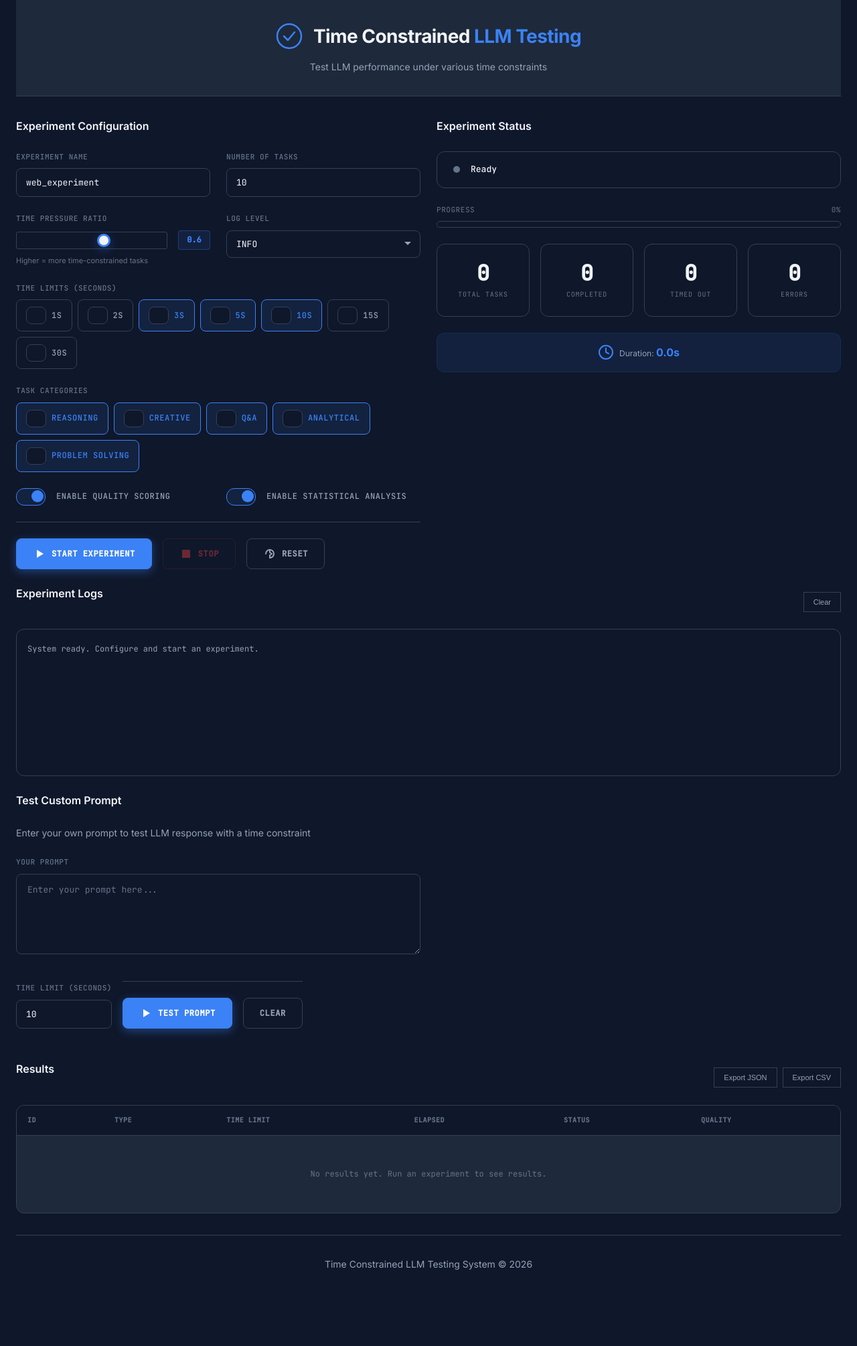
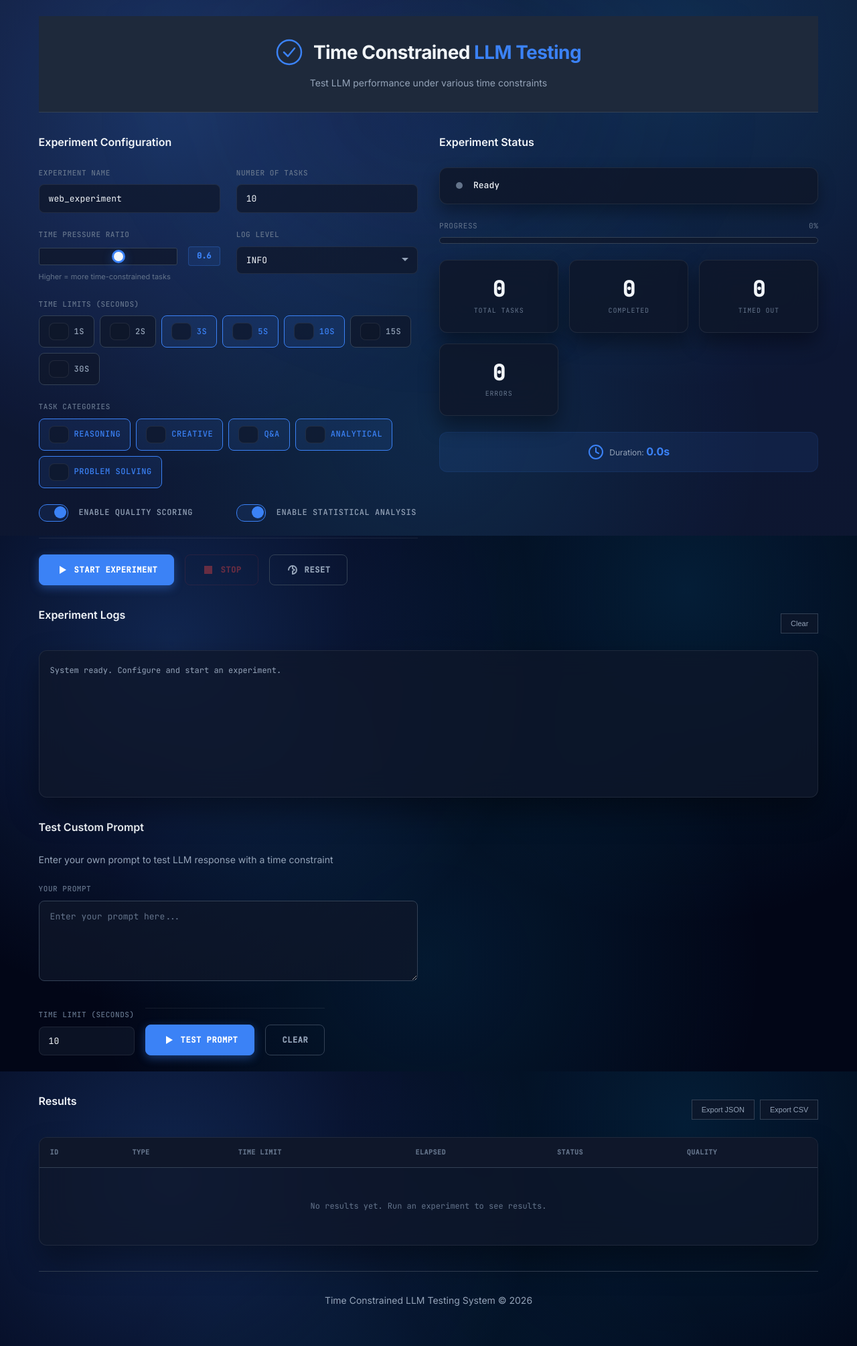
Before and after one commit to ChandanHegde07/Time-Constrained-LLM, a Flask app: page /experiment in a window 1280 px wide. Shown: the whole page at 67% size. Before the commit the page ends 1896 px from the top, so only its background shows below. Run offline with Flask 3, Linux system fonts and the light colour scheme; data that the repository does not hold is empty.

Commit message:
enhance styles

```diff
--- a/static/styles.css
+++ b/static/styles.css
@@ -14,7 +14,7 @@
     --bg-primary: #0f172a;
     --bg-secondary: #1e293b;
     --bg-tertiary: #334155;
-    --bg-input: #0f172a;
+    --bg-input: rgba(15, 23, 42, 0.75);
 
     /* Border Colors */
     --border-color: #334155;
@@ -82,6 +82,13 @@
     --transition: 0.2s ease;
     --transition-smooth: cubic-bezier(0.4, 0, 0.2, 1);
     --transition-bounce: cubic-bezier(0.68, -0.55, 0.265, 1.55);
+
+    /* Surfaces & glow */
+    --surface-card: rgba(15, 23, 42, 0.85);
+    --surface-panel: rgba(15, 23, 42, 0.75);
+    --surface-border: rgba(255, 255, 255, 0.08);
+    --surface-glow: rgba(59, 130, 246, 0.2);
+    --shadow-panel: 0 25px 60px rgba(15, 23, 42, 0.55);
 }
 
 /* ============================================
@@ -106,25 +113,54 @@ body {
     font-size: 14px;
     line-height: 1.6;
     color: var(--text-primary);
-    background-color: var(--bg-primary);
+    background-color: #020617;
+    background-image:
+        radial-gradient(circle at 20% 20%, rgba(59, 130, 246, 0.25), transparent 45%),
+        radial-gradient(circle at 80% 10%, rgba(14, 165, 233, 0.15), transparent 40%),
+        radial-gradient(circle at 50% 80%, rgba(14, 165, 233, 0.12), transparent 55%);
+    background-attachment: fixed;
     min-height: 100vh;
     overflow-x: hidden;
+    position: relative;
+}
+
+body::before,
+body::after {
+    content: '';
+    position: fixed;
+    inset: 0;
+    pointer-events: none;
+    z-index: 0;
+}
+
+body::before {
+    background: linear-gradient(180deg, rgba(15, 23, 42, 0.95), rgba(15, 23, 42, 0.8));
+    mix-blend-mode: screen;
+    opacity: 0.85;
+}
+
+body::after {
+    background: radial-gradient(circle at 50% 10%, rgba(59, 130, 246, 0.18), transparent 45%);
+    filter: blur(120px);
+    opacity: 0.6;
 }
 
 /* ============================================
    Layout
    ============================================ */
 .container {
-    max-width: 1400px;
+    max-width: min(1400px, 96vw);
     margin: 0 auto;
-    padding: 0 var(--space-lg);
+    padding: clamp(var(--space-md), 2vw, var(--space-lg)) clamp(var(--space-md), 3vw, var(--space-xl));
+    position: relative;
+    z-index: 1;
 }
 
 .main-content {
     display: grid;
-    grid-template-columns: 1fr 1fr;
-    gap: var(--space-lg);
-    margin-bottom: var(--space-lg);
+    grid-template-columns: repeat(2, minmax(0, 1fr));
+    gap: clamp(var(--space-md), 3vw, var(--space-xl));
+    margin-bottom: clamp(var(--space-lg), 3vw, var(--space-3xl));
 }
 
 /* ============================================
@@ -188,13 +224,14 @@ body {
    Panels
    ============================================ */
 .panel {
-    background: var(--bg-secondary);
-    border: 1px solid var(--border-color);
+    background: var(--surface-card);
+    border: 1px solid var(--surface-border);
     border-radius: var(--radius-xl);
     padding: var(--space-lg);
     transition: all var(--transition-smooth);
     position: relative;
     overflow: hidden;
+    box-shadow: var(--shadow-panel), 0 6px 20px rgba(15, 23, 42, 0.35);
 }
 
 .panel::before {
@@ -210,6 +247,15 @@ body {
     transform-origin: left;
 }
 
+.panel::after {
+    content: '';
+    position: absolute;
+    inset: 0;
+    background: linear-gradient(180deg, rgba(59, 130, 246, 0.05), transparent 70%);
+    opacity: 0;
+    transition: opacity var(--transition-smooth);
+}
+
 .panel:hover {
     border-color: var(--border-light);
     transform: translateY(-4px);
@@ -218,6 +264,24 @@ body {
 
 .panel:hover::before {
     transform: scaleX(1);
+}
+
+.panel:hover::after {
+    opacity: 1;
+}
+
+@supports (backdrop-filter: blur(0px)) {
+    .panel,
+    .stat-card,
+    .logs-container,
+    .results-table-container {
+        background: rgba(15, 23, 42, 0.55);
+        backdrop-filter: blur(20px);
+    }
+
+    .logs-container {
+        border-color: var(--surface-border);
+    }
 }
 
 .panel-title {
@@ -306,7 +370,7 @@ p {
     font-size: 13px;
     color: var(--text-primary);
     background: var(--bg-input);
-    border: 1px solid var(--border-color);
+    border: 1px solid var(--surface-border);
     border-radius: var(--radius-md);
     padding: 12px 14px;
     transition: all var(--transition-smooth);
@@ -326,13 +390,6 @@ p {
 .form-group select:hover,
 .form-group textarea:hover {
     border-color: var(--border-light);
-}
-
-.form-group input:focus,
-.form-group select:focus,
-.form-group textarea:focus {
-    border-color: var(--accent);
-    box-shadow: 0 0 0 3px var(--accent-bg);
 }
 
 .form-group input::placeholder,
@@ -536,10 +593,11 @@ p {
    ============================================ */
 .button-group {
     display: flex;
+    flex-wrap: wrap;
     gap: var(--space-md);
     margin-top: var(--space-lg);
     padding-top: var(--space-lg);
-    border-top: 1px solid var(--border-color);
+    border-top: 1px solid var(--surface-border);
 }
 
 .btn {
@@ -660,10 +718,11 @@ p {
     align-items: center;
     gap: var(--space-md);
     padding: var(--space-md) var(--space-lg);
-    background: var(--bg-input);
-    border: 1px solid var(--border-color);
+    background: rgba(15, 23, 42, 0.85);
+    border: 1px solid var(--surface-border);
     border-radius: var(--radius-lg);
     margin-bottom: var(--space-lg);
+    box-shadow: 0 12px 25px rgba(0, 0, 0, 0.35);
 }
 
 .status-dot {
@@ -767,20 +826,21 @@ p {
    ============================================ */
 .stats-grid {
     display: grid;
-    grid-template-columns: repeat(4, 1fr);
+    grid-template-columns: repeat(auto-fit, minmax(150px, 1fr));
     gap: var(--space-md);
     margin-bottom: var(--space-lg);
 }
 
 .stat-card {
-    background: var(--bg-input);
+    background: var(--surface-card);
     padding: var(--space-lg);
     border-radius: var(--radius-lg);
     text-align: center;
-    border: 1px solid var(--border-color);
+    border: 1px solid var(--surface-border);
     transition: all var(--transition-smooth);
     position: relative;
     overflow: hidden;
+    box-shadow: 0 15px 30px rgba(0, 0, 0, 0.4);
 }
 
 .stat-card::after {
@@ -858,12 +918,13 @@ p {
     height: 220px;
     overflow-y: auto;
     background: var(--bg-input);
-    border: 1px solid var(--border-color);
+    border: 1px solid var(--surface-border);
     border-radius: var(--radius-lg);
     padding: var(--space-md);
     font-family: var(--font-mono);
     font-size: 12px;
     scroll-behavior: smooth;
+    box-shadow: 0 20px 45px rgba(0, 0, 0, 0.4);
 }
 
 .log-entry {
@@ -943,8 +1004,9 @@ p {
 .results-table-container {
     overflow-x: auto;
     border-radius: var(--radius-lg);
-    border: 1px solid var(--border-color);
-    background: var(--bg-secondary);
+    border: 1px solid var(--surface-border);
+    background: var(--surface-panel);
+    box-shadow: 0 25px 45px rgba(0, 0, 0, 0.35);
 }
 
 .results-table {
```
